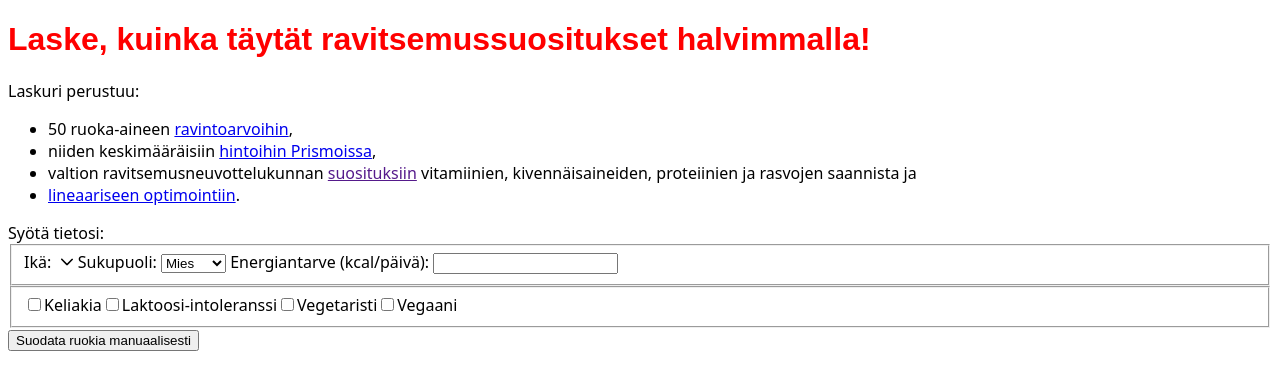
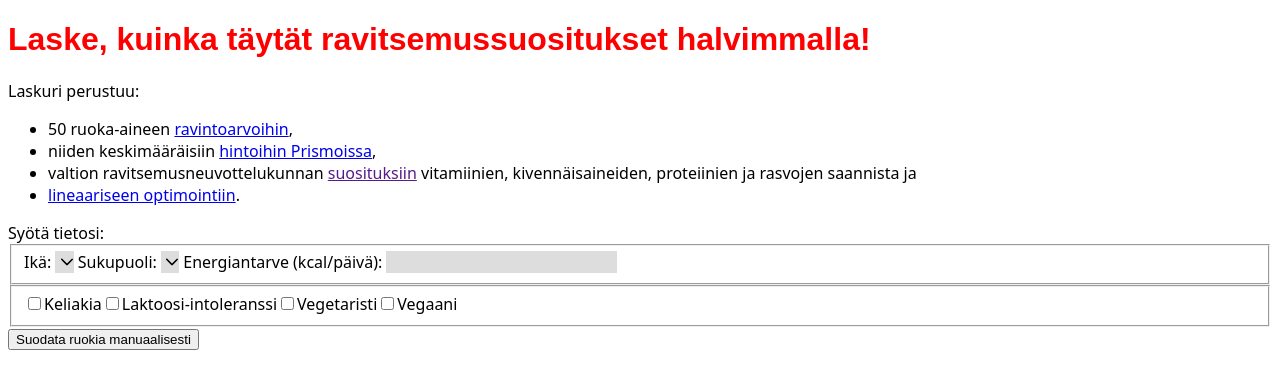
Before and after one commit to kauko-i/saastaruoassa-vue, a Vue app: page / in a window 1280 px wide. Shown: the top 390 px of the page. Built offline with nearby package versions, Linux system fonts and the light colour scheme.

Commit message:
apply primevue in gender and energy

```diff
--- a/src/App.vue
+++ b/src/App.vue
@@ -17,6 +17,13 @@ const iat = [
   { name: '51-69', key: '51' },
   { name: '70-74', key: '70' },
   { name: '>75', key: '75' }
+];
+
+const selectedGender = ref(null);
+
+const sukupuolet = [
+  { name: 'Mies', key: 'M' },
+  { name: 'Nainen', key: 'N' }
 ];
 
 function switchSuodata(e) {
@@ -51,16 +58,18 @@ onMounted(() => {
             optionLabel="name"
             optionValue="key"
             class="w-full"
-            appendTo="body"
           ></Select>
         </label>
         <label> Sukupuoli:
-          <select>
-            <option>Mies</option>
-            <option>Nainen</option>
-          </select>
+          <Select
+            v-model="selectedGender"
+            :options="sukupuolet"
+            optionLabel="name"
+            optionValue="key"
+            class="w-full"
+          ></Select>
         </label>
-        <label> Energiantarve (kcal/päivä): <input type="number"></label>
+        <label> Energiantarve (kcal/päivä): <InputNumber v-model="energyNeed" name="energia"/></label>
       </fieldset>
       <fieldset>
         <label><input type="checkbox">Keliakia</label>
@@ -78,9 +87,17 @@ onMounted(() => {
   font-family: sans-serif;
 }
 
+.p-select {
+  background-color: #ddd !important;
+}
+
 .p-select-option {
-  background-color: white !important;
+  background-color: #ddd !important;
   border-bottom: 1px solid #eee;
+}
+
+.p-inputnumber {
+  background-color: #ddd !important;
 }
 
 body {
--- a/src/main.js
+++ b/src/main.js
@@ -1,9 +1,11 @@
 import { createApp } from 'vue';
 import PrimeVue from 'primevue/config';
 import Select from 'primevue/select';
+import InputNumber from 'primevue/inputnumber';
 import App from './App.vue';
 
 const app = createApp(App);
 app.use(PrimeVue);
 app.component('Select', Select);
+app.component('InputNumber', InputNumber)
 app.mount('#app');
```
